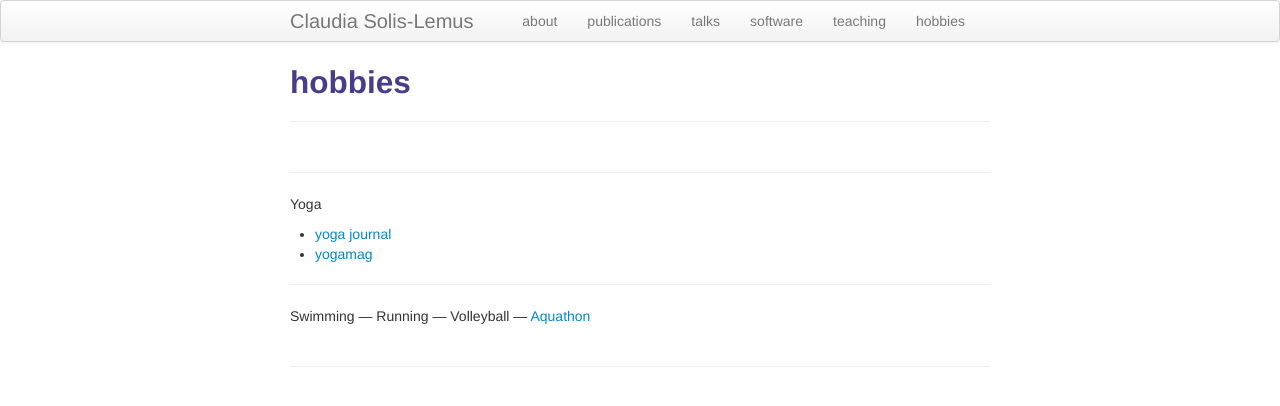
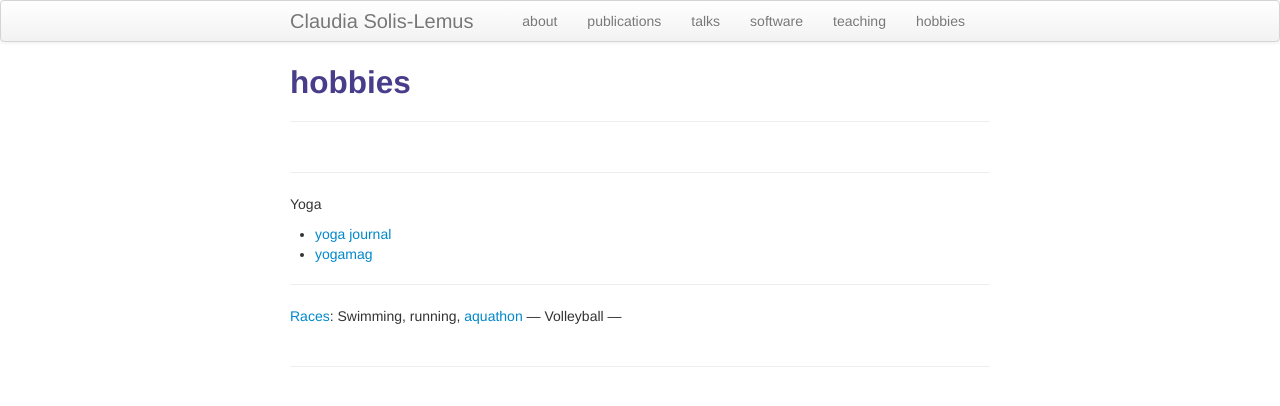
Before and after one commit to crsl4/crsl4.github.io, a Jekyll site: the page built from pages/hobbies.md, in a window 1280 px wide. Shown: the top 406 px of the page. Built offline with Jekyll 4.4.1, drawn with Linux system fonts in a browser that asks for light colours.

Commit message:
added races profile

```diff
--- a/pages/hobbies.md
+++ b/pages/hobbies.md
@@ -10,10 +10,7 @@ Yoga
 - [yogamag](http://www.yogamag.net/)
 
 ---
-Swimming
----
-Running
+[Races](https://www.athlinks.com/athletes/267606489): Swimming, running, [aquathon](http://www.madisonaquathon.com/)
 ---
 Volleyball
 ---
-[Aquathon](http://www.madisonaquathon.com/)
```
